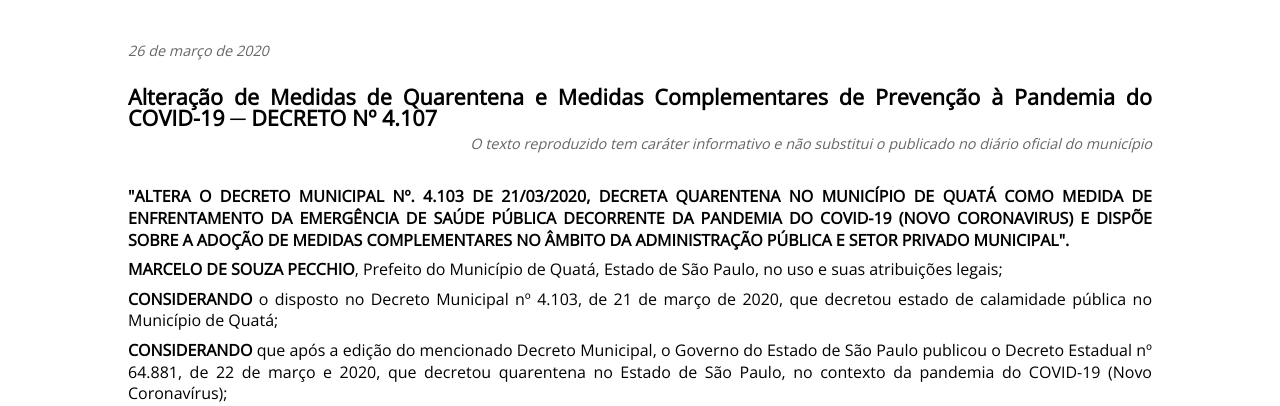
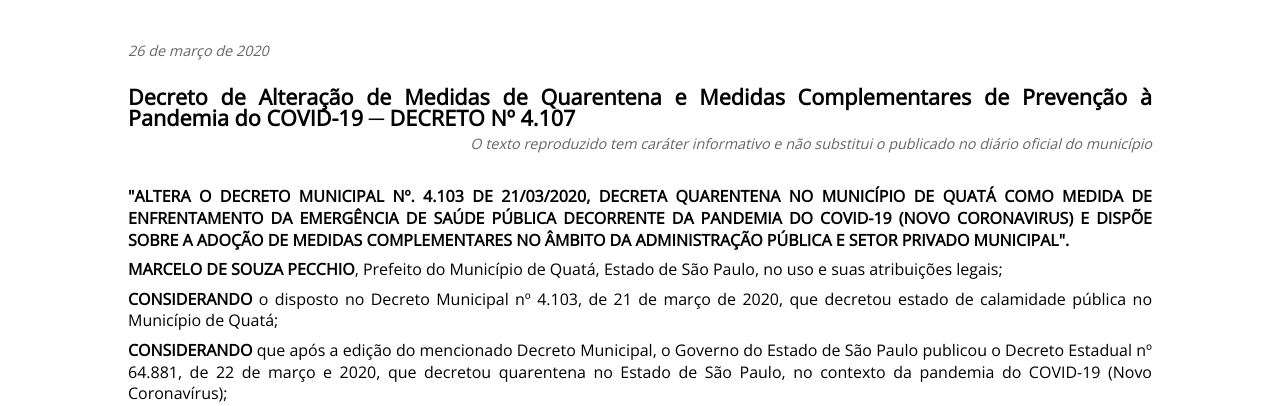
Before and after one commit to rafaelssantos/coronavirus, a PHP site: page /legislacao/alteracao-de-medidas-de-quarentena.php in a window 1280 px wide. Shown: the part 184-590 px from the top of the page. Run offline with PHP 8.4, Linux system fonts and the light colour scheme; some libraries are stand-ins or nearby versions.

Commit message:
Correções.

```diff
--- a/json/law/acf.json
+++ b/json/law/acf.json
@@ -1,6 +1,6 @@
 {
     "url": "legislacao/alteracao-de-medidas-de-quarentena.php",
     "date": "26 de mar de 2020",
-    "title": "Alteração de Medidas de Quarentena  e Medidas Complementares de Prevenção à Pandemia do COVID-19 ─ DECRETO Nº 4.107",
+    "title": "Decreto de Alteração de Medidas de Quarentena  e Medidas Complementares de Prevenção à Pandemia do COVID-19 ─ DECRETO Nº 4.107",
     "abstract": "ALTERA O DECRETO MUNICIPAL Nº. 4.103 DE 21/03/2020, DECRETA QUARENTENA NO MUNICÍPIO DE QUATÁ COMO MEDIDA DE ENFRENTAMENTO DA EMERGÊNCIA DE SAÚDE PÚBLICA DECORRENTE DA PANDEMIA DO COVID-19 (NOVO CORONAVIRUS) E DISPÕE SOBRE A ADOÇÃO DE MEDIDAS COMPLEMENTARES NO ÂMBITO DA ADMINISTRAÇÃO PÚBLICA E SETOR PRIVADO MUNICIPAL. MARCELO DE SOUZA PECCHIO, Prefeito do Município de Quatá, Estado de São Paulo, no uso e suas atribuições legais;"
 }
--- a/legislacao/alteracao-de-medidas-de-quarentena.php
+++ b/legislacao/alteracao-de-medidas-de-quarentena.php
@@ -47,7 +47,7 @@ $contact_url = BASE_URL_DIR . "contato.php";
 
 	<div class='content'>
 		<span class='date'>26 de março de 2020</span>
-		<h1>Alteração de Medidas de Quarentena  e Medidas Complementares de Prevenção à Pandemia do COVID-19 ─ DECRETO Nº 4.107</h1>
+		<h1>Decreto de Alteração de Medidas de Quarentena  e Medidas Complementares de Prevenção à Pandemia do COVID-19 ─ DECRETO Nº 4.107</h1>
 		<span class='author'>O texto reproduzido tem caráter informativo e não substitui o <a href=""></a>publicado no diário oficial do município</span>
 
 		<p><strong>"ALTERA O DECRETO MUNICIPAL Nº. 4.103 DE 21/03/2020, DECRETA QUARENTENA NO MUNICÍPIO DE QUATÁ COMO MEDIDA DE ENFRENTAMENTO DA EMERGÊNCIA DE SAÚDE PÚBLICA DECORRENTE DA PANDEMIA DO COVID-19 (NOVO CORONAVIRUS) E DISPÕE SOBRE A ADOÇÃO DE MEDIDAS COMPLEMENTARES NO ÂMBITO DA ADMINISTRAÇÃO PÚBLICA E SETOR PRIVADO MUNICIPAL".</strong></p>
```
